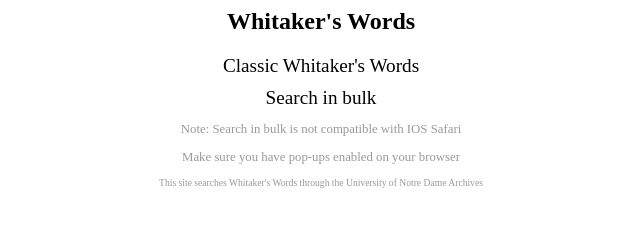
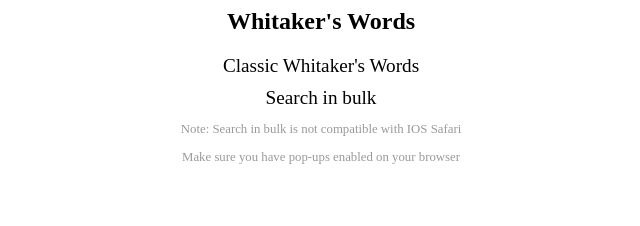
Before and after one commit to gresok/gresok.github.io, a plain HTML site: page index.html in a window 1280 px wide. Shown: the whole page, without its empty margins (319-959 px from the left). Drawn offline with Linux system fonts and the light colour scheme.

Commit message:
Update index.html

```diff
--- a/index.html
+++ b/index.html
@@ -29,12 +29,6 @@
         font-size: 0.8rem;
         color: #999;
     }
-    .about {
-	text-align: center;
-	font-size: 0.6rem;
-	color: #999;
-
-    }
     </style>
 </head>
 <body>
@@ -45,6 +39,5 @@
     </div>
     <p class="note">Note: Search in bulk is not compatible with IOS Safari</p>
     <p class="note">Make sure you have pop-ups enabled on your browser</p>
-    <p class="about">This site searches Whitaker's Words through the University of Notre Dame Archives</p>
 </body>
 </html>
```
